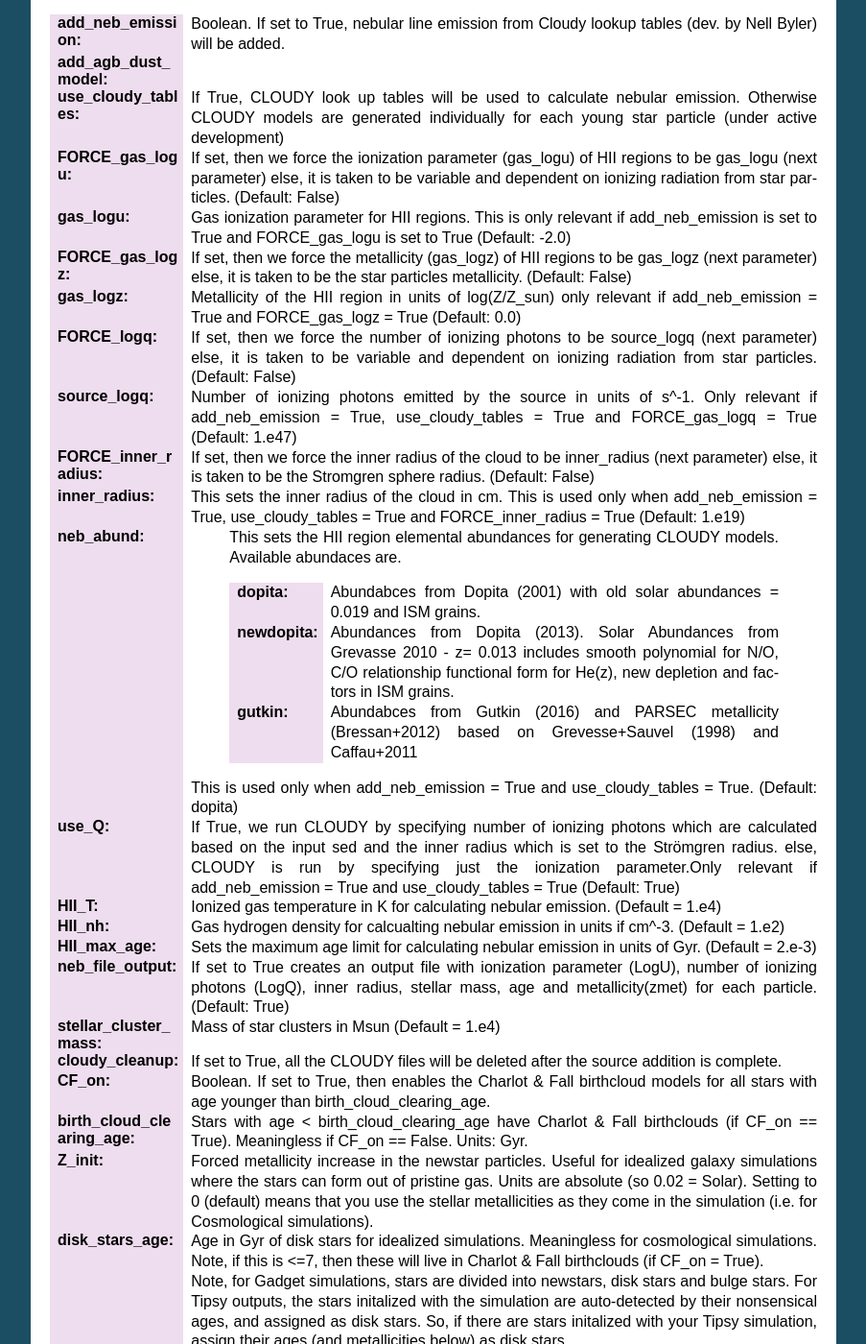
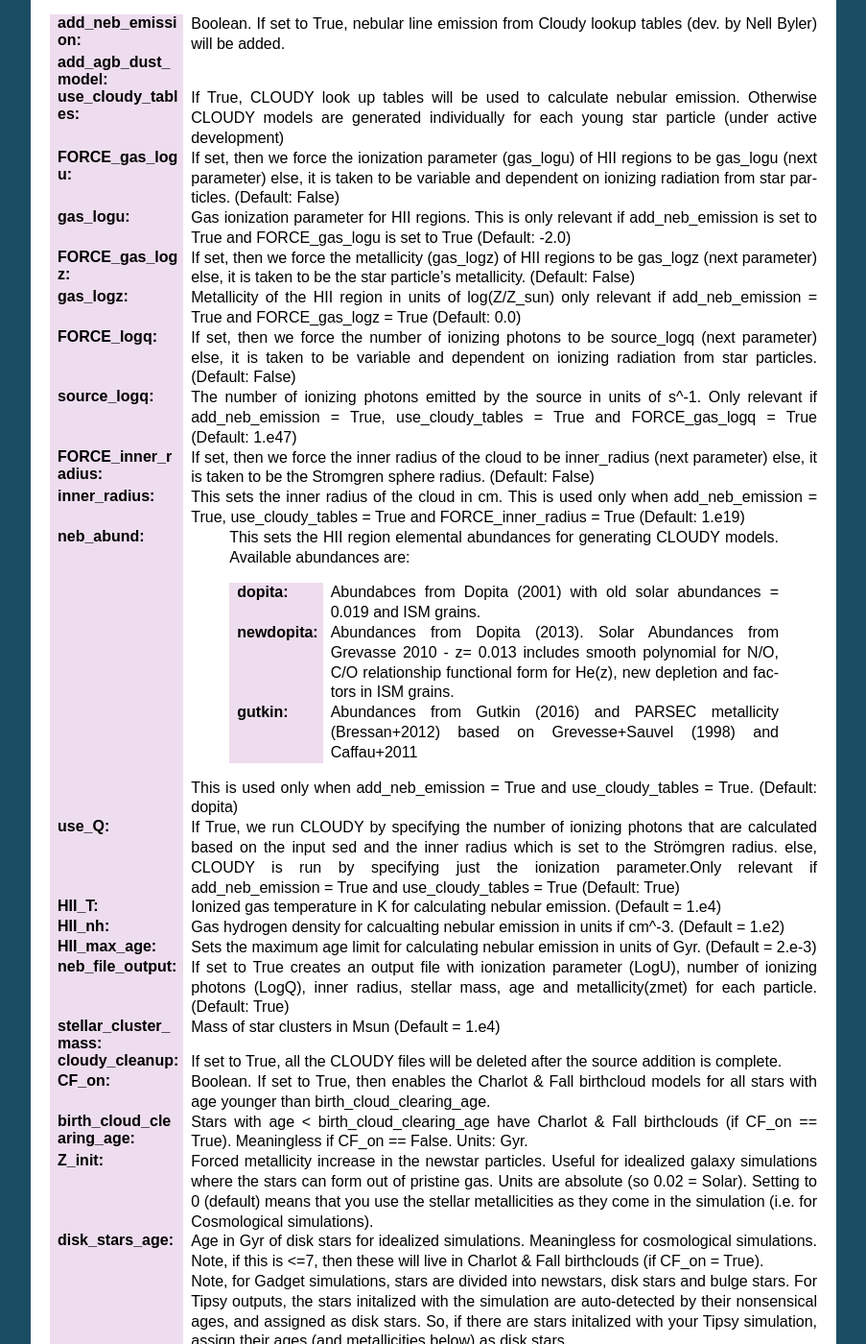
Before and after one commit to dnarayanan/powderday, a Sphinx documentation site: the page built from docs/parameters_description.rst, in a window 1280 px wide and 1400 px high, scrolled down 2547 px. Shown: the whole window at 96% size, without its empty margins (198-1101 px from the left). Built offline with Sphinx 7.4.7, drawn with Linux system fonts in a browser that asks for light colours; some of the changed text lies outside the part shown.

Commit message:
fixed grammar

```diff
--- a/docs/parameters_description.rst
+++ b/docs/parameters_description.rst
@@ -262,7 +262,7 @@ Nebular Emission Info
 :FORCE_gas_logz:
 
     If set, then we force the metallicity (gas_logz) of HII regions to be gas_logz (next parameter)
-    else, it is taken to be the star particles metallicity. (Default: False)
+    else, it is taken to be the star particle's metallicity. (Default: False)
 
 :gas_logz:
 
@@ -277,7 +277,7 @@ Nebular Emission Info
 
 :source_logq:
 
-    Number of ionizing photons emitted by the source in units of s^-1.
+    The number of ionizing photons emitted by the source in units of s^-1.
     Only relevant if add_neb_emission = True, use_cloudy_tables = True and
     FORCE_gas_logq = True (Default: 1.e47)
 
@@ -294,7 +294,7 @@ Nebular Emission Info
 :neb_abund:
 
     This sets the HII region elemental abundances for generating CLOUDY models.
-    Available abundaces are.
+    Available abundances are:
 
     :dopita:
       Abundabces from Dopita (2001) with old solar abundances = 0.019 and ISM grains.
@@ -305,14 +305,14 @@ Nebular Emission Info
       new depletion and factors in ISM grains.
 
     :gutkin:
-      Abundabces from Gutkin (2016) and PARSEC metallicity (Bressan+2012) based on
+      Abundances from Gutkin (2016) and PARSEC metallicity (Bressan+2012) based on
       Grevesse+Sauvel (1998) and Caffau+2011
 
    This is used only when add_neb_emission = True and use_cloudy_tables = True. (Default: dopita)
 
 :use_Q:
 
-    If True, we run CLOUDY by specifying number of ionizing photons which are calculated
+    If True, we run CLOUDY by specifying the number of ionizing photons that are calculated
     based on the input sed and the inner radius which is set to the Strömgren radius.
     else, CLOUDY is run by specifying just the ionization parameter.Only relevant if
     add_neb_emission = True and use_cloudy_tables = True (Default: True)
```
Also changed, not shown: other parts of docs/parameters_description.rst (+1 -1 lines).
